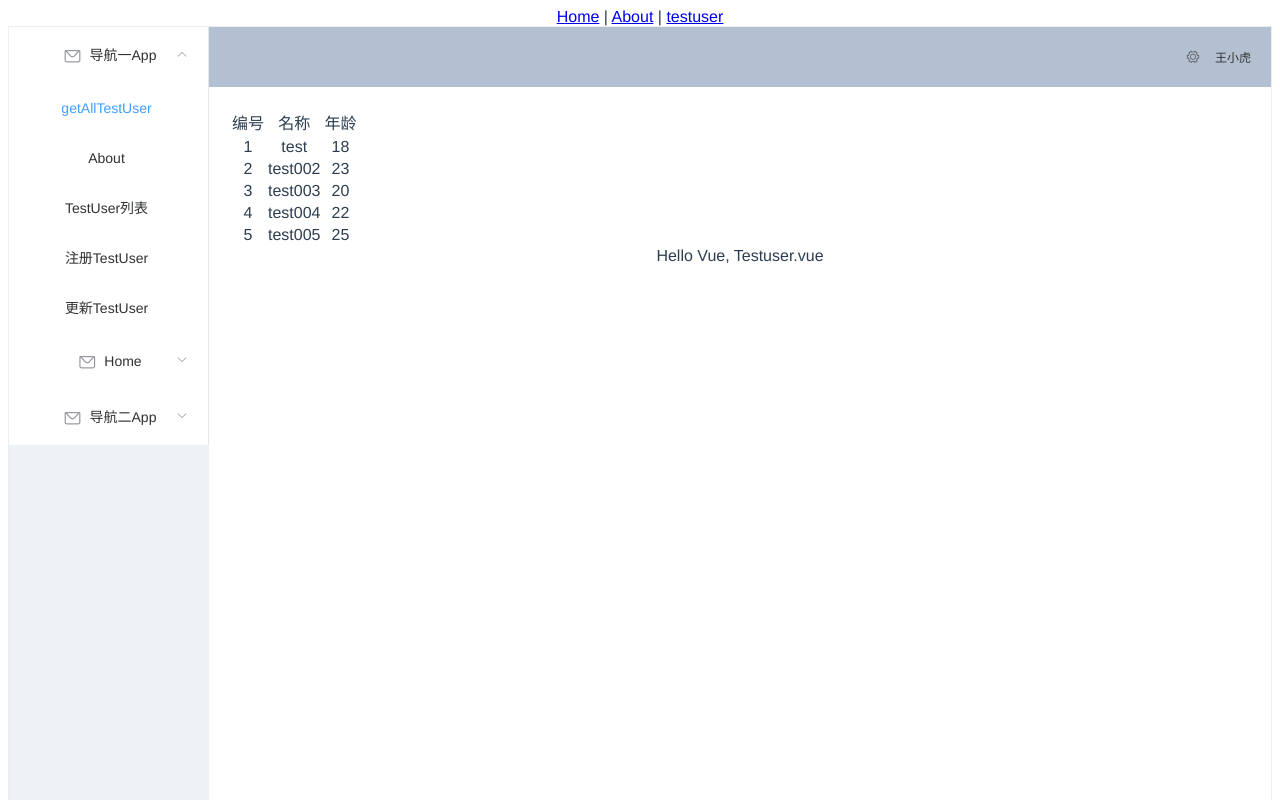
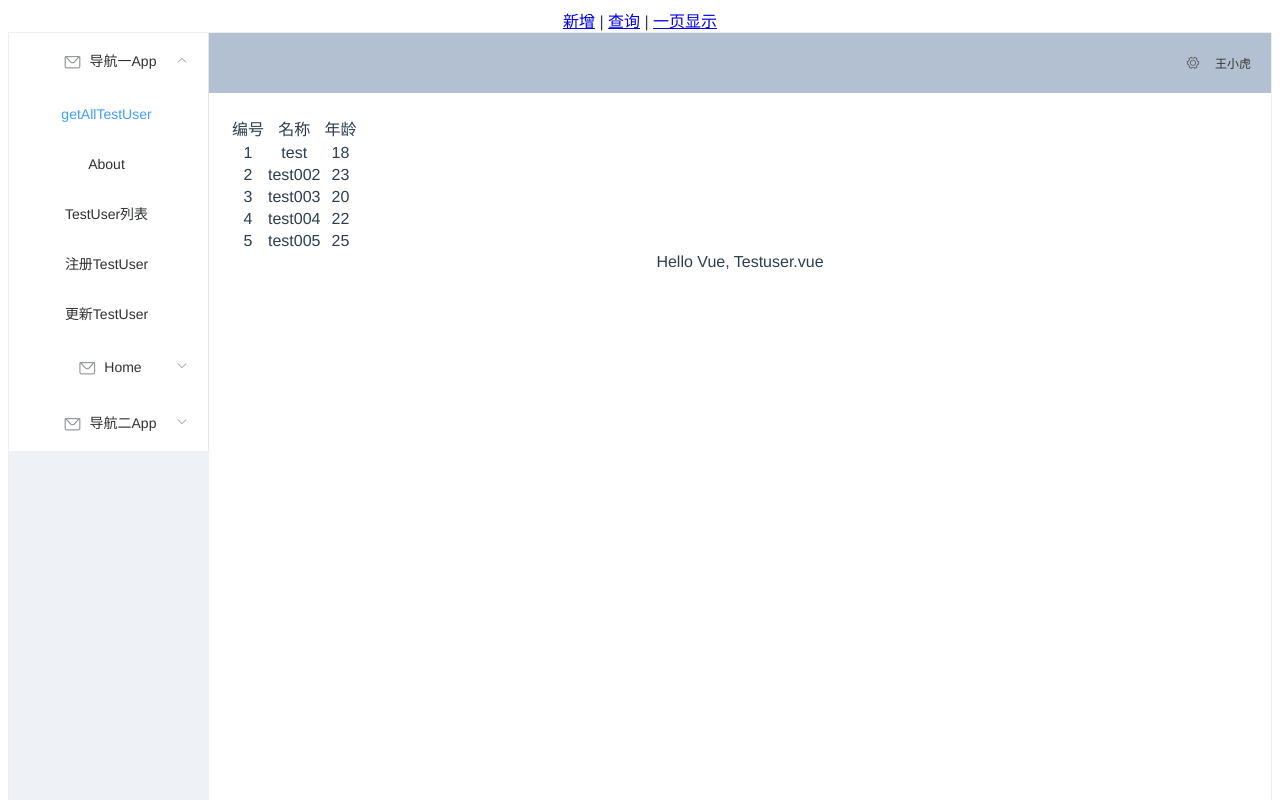
Before and after one commit to snailMai/vueDemo, a Vue app: page /TestUser in a window 1280 px wide. Shown: the top 800 px of the page. Built offline with nearby package versions, Linux system fonts and the light colour scheme; no server answers.

Commit message:
前端优化

```diff
--- a/src/App.vue
+++ b/src/App.vue
@@ -1,15 +1,13 @@
 <template>
 
   <div id="app">
+    <router-link to="/AddTestUser">新增</router-link> |
+<!--    <router-link to="/about">修改</router-link> |-->
+    <router-link to="/TestData">查询</router-link> |
+    <router-link to="/TestUser">一页显示</router-link>
+
     <div id="nav">
-    <router-link to="/">Home</router-link> |
-    <router-link to="/about">About</router-link> |
-    <router-link to="/testuser">testuser</router-link>
           <router-view></router-view>
-
-
-
-
     </div>
   </div>
 </template>
```
